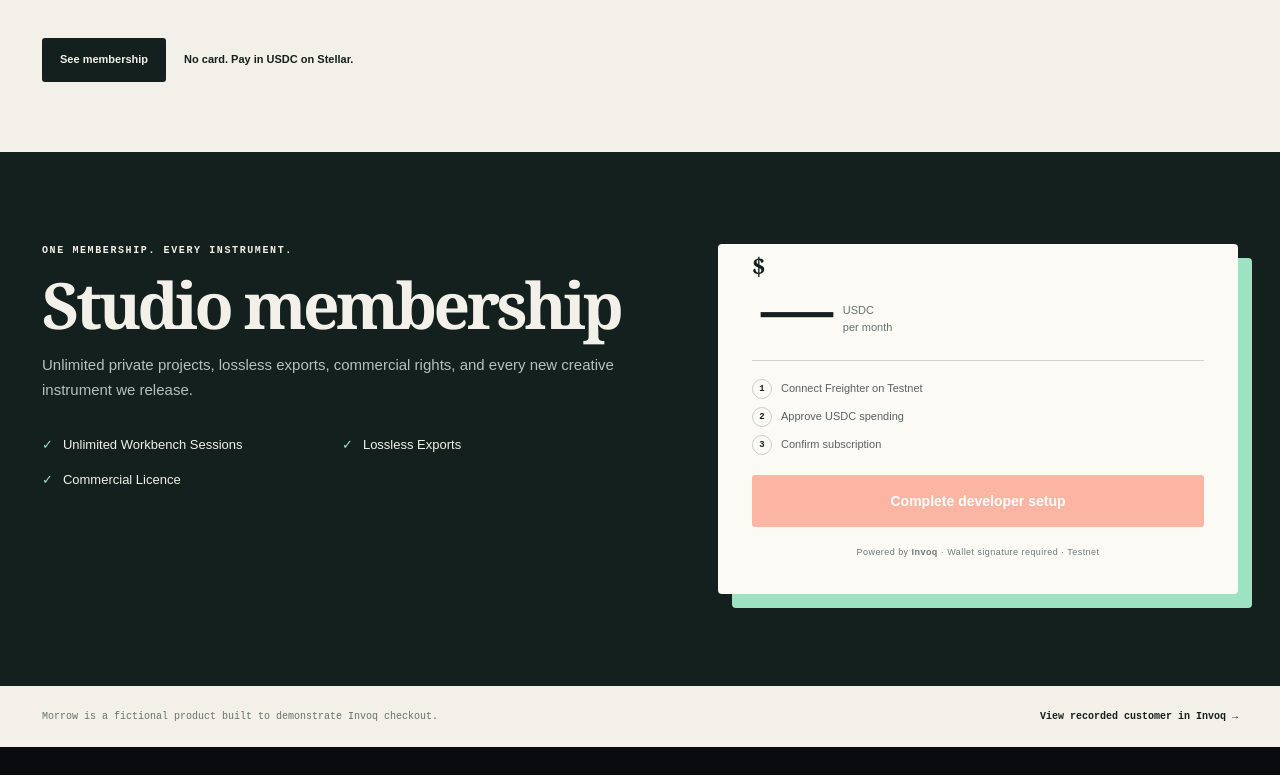
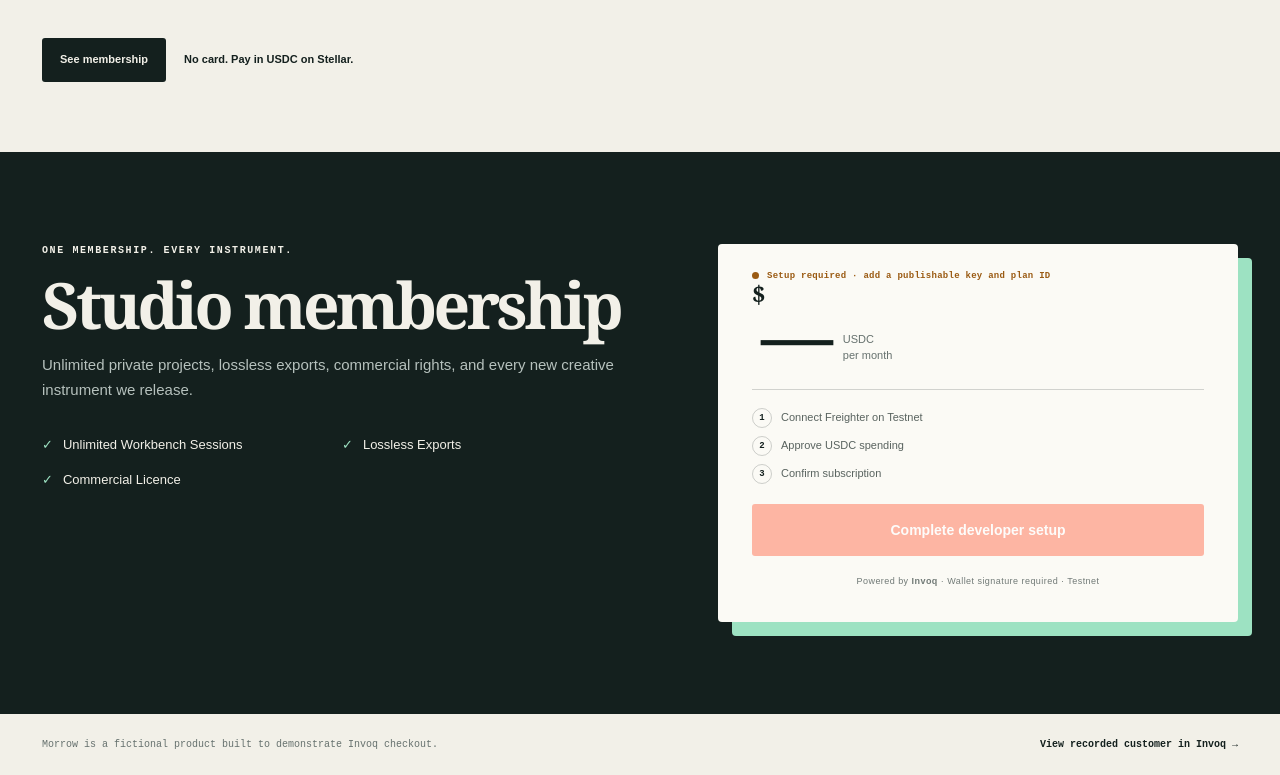
Before and after one commit to RAJIV81205/Invoq, a Next.js app: page /demo-store in a window 1280 px wide. Shown: the part 983-1758 px from the top of the page. Before the commit the page ends 1730 px from the top, so only its background shows below. Built offline with nearby package versions, Linux system fonts and the light colour scheme; no server answers.

Commit message:
feat(checkout): surface setup status

```diff
--- a/app/demo-store/DemoStorefront.tsx
+++ b/app/demo-store/DemoStorefront.tsx
@@ -380,6 +380,10 @@ export default function DemoStorefront({ defaultApiBaseUrl }: { defaultApiBaseUr
         </div>
 
         <div className={styles.checkoutCard}>
+          <div className={`${styles.integrationStatus} ${configured ? styles.statusReady : styles.statusNeedsSetup}`} role="status">
+            <span />
+            {configured ? `Plan #${config.planId} verified · ready for Testnet checkout` : "Setup required · add a publishable key and plan ID"}
+          </div>
           <div className={styles.priceRow}>
             <span className={styles.price}><sup>$</sup>{price}</span>
             <span>USDC<br />per {plan ? intervalLabel(plan.interval_seconds) : "month"}</span>
--- a/app/demo-store/demo-store.module.css
+++ b/app/demo-store/demo-store.module.css
@@ -90,6 +90,10 @@
 .membershipCopy li { display: flex; align-items: center; gap: 10px; font-size: 13px; text-transform: capitalize; }
 .membershipCopy li span { color: var(--mint); }
 .checkoutCard { padding: 34px; color: var(--ink); background: var(--cream); border-radius: 4px; box-shadow: 14px 14px 0 var(--mint); }
+.integrationStatus { margin: -8px 0 24px; display: flex; align-items: center; gap: 8px; font: 700 9px/1.4 "Courier New", monospace; letter-spacing: .03em; }
+.integrationStatus span { width: 7px; height: 7px; flex: none; border-radius: 50%; background: currentColor; }
+.statusReady { color: #176b49; }
+.statusNeedsSetup { color: #9a5a12; }
 .priceRow { display: flex; align-items: end; gap: 14px; padding-bottom: 25px; border-bottom: 1px solid rgba(20,32,30,.18); }
 .price { font: 700 72px/.8 Georgia, serif; letter-spacing: -.06em; }
 .price sup { font-size: 24px; vertical-align: top; }
```
